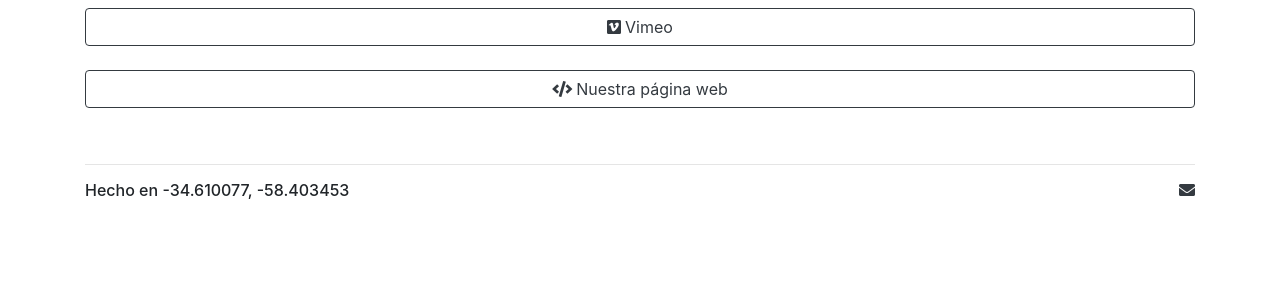
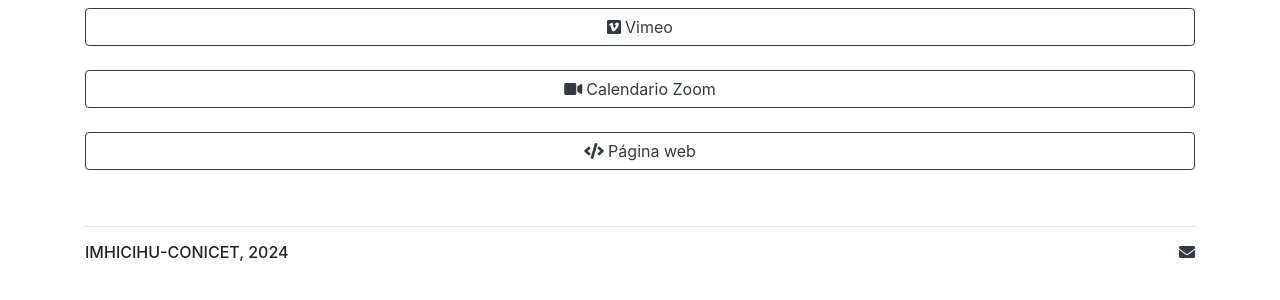
Before and after one commit to imhicihu/Enlaces, a plain HTML site: page index.html in a window 1280 px wide. Shown: the part 246-546 px from the top of the page. Drawn offline with nearby package versions, Linux system fonts and the light colour scheme.

Commit message:
Calendar Zoom added plus minor updates

```diff
--- a/index.html
+++ b/index.html
@@ -56,12 +56,14 @@
   <br>
   <a href="https://vimeo.com/user52247585" class="btn btn-outline-dark btn-block" role="button" target="_blank"><i class="fab fa-vimeo">&nbsp;</i>Vimeo</a>
   <br>
-  <a href="http://www.imhicihu-conicet.gob.ar/" class="btn btn-outline-dark btn-block" role="button" target="_blank"><i class="fa fa-code">&nbsp;</i>Nuestra página web</a>
+  <a href="https://imhicihu-zoom.surge.sh/" class="btn btn-outline-dark btn-block" role="button" target="_blank"><i class="fa fa-video">&nbsp;</i>Calendario Zoom</a>
+  <br>
+  <a href="http://www.imhicihu-conicet.gob.ar/" class="btn btn-outline-dark btn-block" role="button" target="_blank"><i class="fa fa-code">&nbsp;</i>Página web</a>
 </div>
         <!--------------------Footer---------------------------->
   <div class="footer mt-5">
     <hr/>
-    <h6>Hecho en -34.610077, -58.403453 <a id="email" href="mailto:imhicihu@gmail.com"> <i class="fa fa-envelope"> </i> </a></h6>
+    <h6>IMHICIHU-CONICET, 2024  <a id="email" href="mailto:imhicihu@gmail.com"> <i class="fa fa-envelope"> </i> </a></h6>
   </div>
 </div>
 </body>
```
